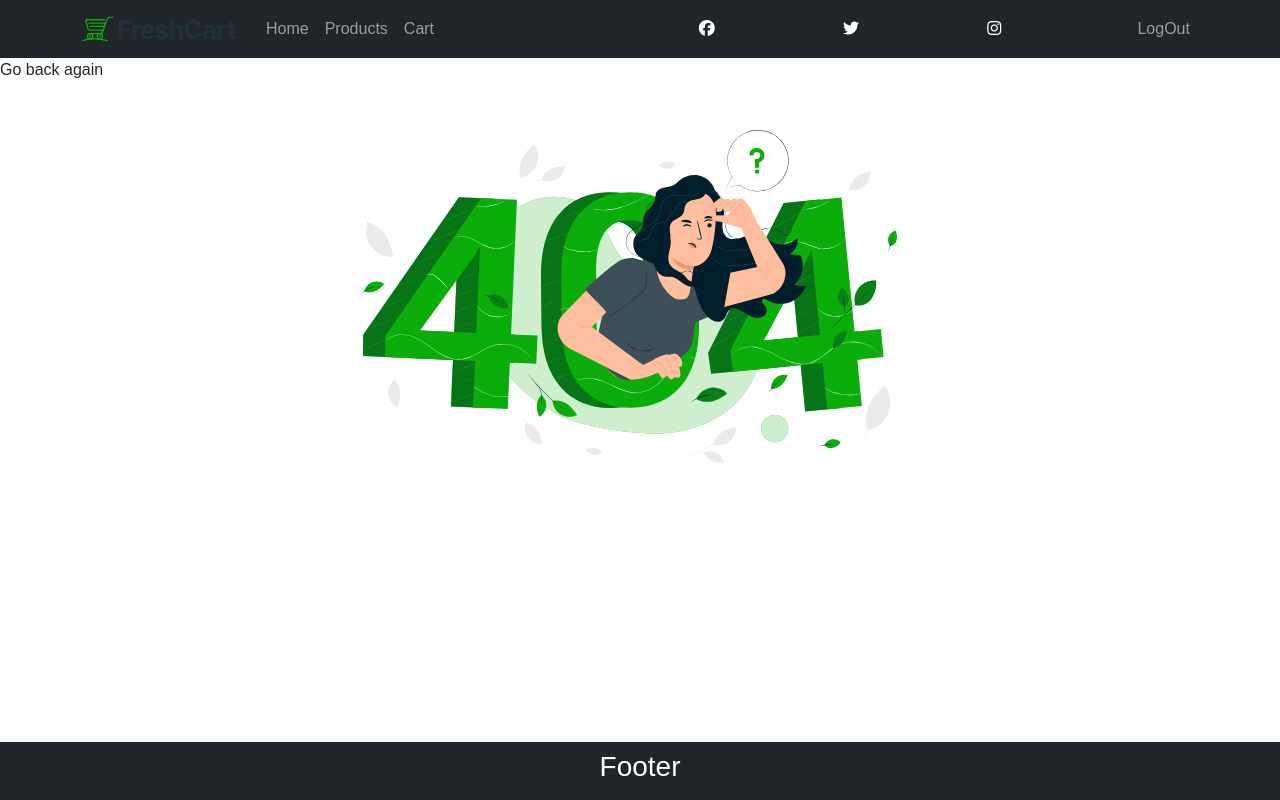
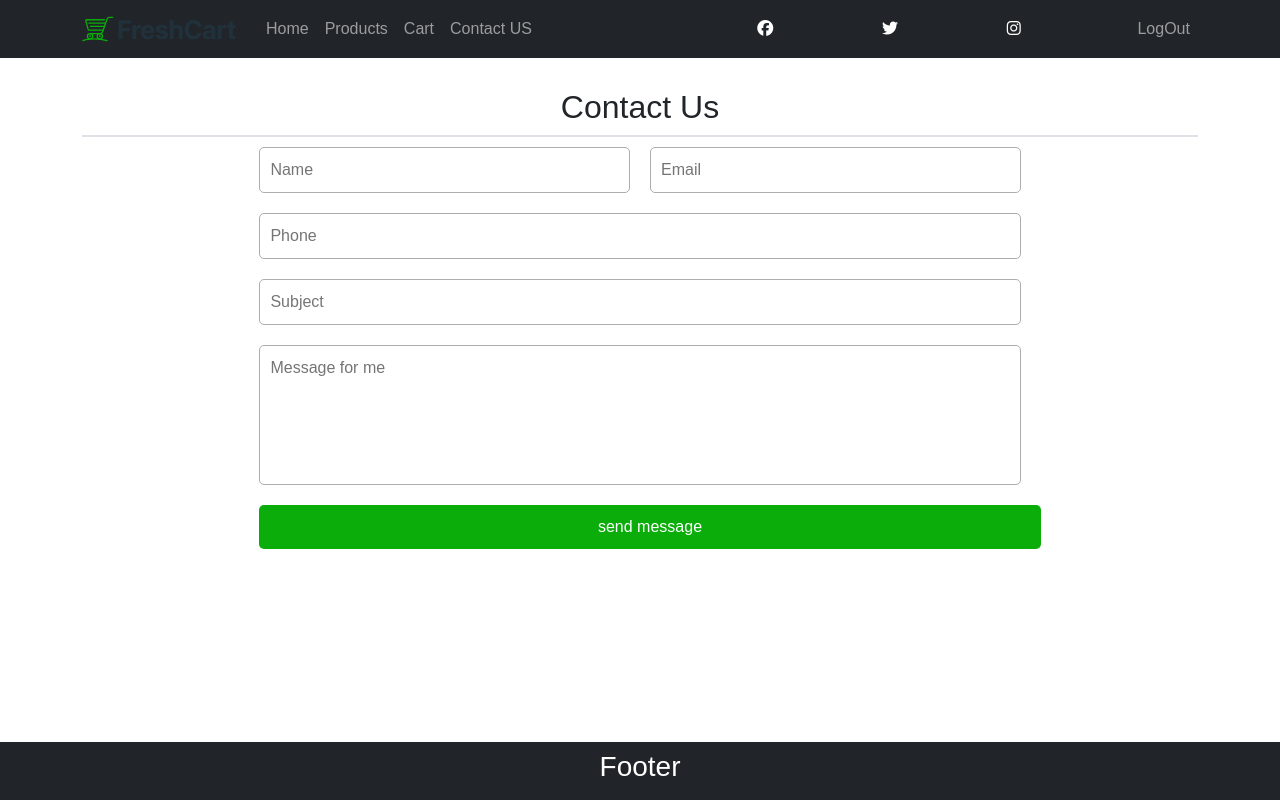
Before and after one commit to AmrEl-Qattan/ecommerce, a React (Create React App) app: page /contact in a window 1280 px wide. Built offline with nearby package versions, Linux system fonts and the light colour scheme; sample sign-in values are in the browser's storage; a web font is replaced by a local one.

Commit message:
add contact

```diff
--- a/package.json
+++ b/package.json
@@ -4,6 +4,7 @@
   "version": "0.1.0",
   "private": true,
   "dependencies": {
+    "@emailjs/browser": "^3.11.0",
     "@fortawesome/fontawesome-free": "^6.4.0",
     "@testing-library/jest-dom": "^5.16.5",
     "@testing-library/react": "^13.4.0",
--- a/src/App.js
+++ b/src/App.js
@@ -6,6 +6,7 @@ import Home from './Components/Home/Home'
 import Login from './Components/Login/Login'
 import Register from './Components/Register/Register'
 import Cart from './Components/Cart/Cart'
+import Contact from './Components/Contact/Contact'
 import Products from './Components/Products/Products'
 import ProductDetails from './Components/ProductDetails/ProductDetails'
 import NotFound from './Components/NotFound/NotFound'
@@ -49,6 +50,7 @@ const routes = createBrowserRouter ([
       {path:"cart", element : <ProtectedRoutes><Cart/></ProtectedRoutes>},
       {path:"productdetails/:id", element : <ProtectedRoutes><ProductDetails/></ProtectedRoutes>},
       {path:"products", element :<ProtectedRoutes><Products/></ProtectedRoutes> },
+      {path:"contact", element :<ProtectedRoutes><Contact/></ProtectedRoutes> },
       {path:"*", element : <NotFound/>},
     ],
   },
--- a/src/Components/Cart/Cart.jsx
+++ b/src/Components/Cart/Cart.jsx
@@ -7,7 +7,7 @@ import { CartContext } from '../../Context/CartContext'
 export default function Cart() {
   const [cartDetails, setCartDetails] = useState({})
 
-  let {getCart,updateCart} = useContext(CartContext)
+  let {getCart,updateCart,removeCartItem} = useContext(CartContext)
 
 
  async function getCartDetails(){
@@ -21,6 +21,12 @@ export default function Cart() {
  setCartDetails(res.data)
 
   }
+
+  async function deleteCartHandler(id){
+    let res =  await removeCartItem(id)
+    setCartDetails(res.data)
+
+     }
 
   useEffect (() => {
     getCartDetails()
@@ -40,6 +46,8 @@ export default function Cart() {
           <div>
           <h4>{product.product.title}</h4>
           <p className='text-main'>{product.price} EGP</p>
+          <button onClick={ ()=> deleteCartHandler(product.product._id)} className='btn text-danger'> <i className='fa fa-trash'></i> Remove</button>
+
           </div>
           <div className='d-flex align-items-center'>
             <button className='btn btn-cart bg-main text-white' onClick={() =>updateCartHandler(product.product._id,product.count+1) }>+</button>
--- /dev/null
+++ b/src/Components/Contact/Contact.jsx
@@ -0,0 +1,117 @@
+import React, { useRef } from 'react'
+import emailjs from '@emailjs/browser'
+import styles from './Contact.module.css'
+
+
+export default function Contact() {
+  const form = useRef();
+
+    const sendEmail = (e) => {
+      e.preventDefault();
+
+      emailjs.sendForm('service_xk19n3m', 'template_43c9mfa', form.current, 'BDCesUCrZJ4QlObj3')
+        .then((result) => {
+            console.log(result.text);
+        }, (error) => {
+            console.log(error.text);
+        });
+        e.target.reset()
+    };
+
+
+
+  return (
+    <>
+    {/* <section >
+      <div classNameName="container ">
+        <h2 classNameName='text-center'>Contact us </h2>
+        <form ref={form} onSubmit={sendEmail} classNameName='form-control '>
+          <input type="text" placeholder='Full Name' name='user_name' required/>
+          <br />
+          <br />
+          <input type="email" placeholder='Your Email' name='user_email' required/>
+          <br />
+          <br />
+          <input type="tel" placeholder='Your Phone' name='user_phone' required/>
+          <br />
+          <br />
+          <input type="text" placeholder='Subject' name='subject' required/>
+          <br />
+          <br />
+          <textarea name="message" id="" cols="30" rows="10" ></textarea>
+          <br />
+          <br />
+          <button type='sumbit' classNameName='btn btn-success'>Send Messgae</button>
+
+        </form>
+      </div>
+    </section> */}
+
+
+
+<div className="contact" id="contact">
+      <div className="container">
+        <div className="title">
+          <h2>Contact Us</h2>
+          <div className="border"></div>
+        </div>
+
+        <form ref={form} onSubmit={sendEmail} className="contact-area">
+          <div className="data-form">
+            <input
+              type="text"
+              name="user_name"
+              autoComplete="off"
+              placeholder="Name"
+              required
+            />
+          </div>
+
+          <div className="data-form">
+            <input
+              type="email"
+              name="user_email"
+              autoComplete="off"
+              placeholder="Email"
+              required
+            />
+          </div>
+          <div className="data-form">
+            <input
+              type="tel"
+              name="user_phone"
+              autoComplete="off"
+              placeholder="Phone"
+              required
+            />
+          </div>
+
+          <div className="data-form">
+            <input
+              type="text"
+              name="subject"
+              autoComplete="off"
+              placeholder="Subject"
+              required
+            />
+          </div>
+
+          <div className="data-form">
+            <textarea
+              name="message"
+              placeholder="Message for me"
+              autoComplete="off"
+              required
+            ></textarea>
+          </div>
+
+          <div className="clr"></div>
+
+          <button className='btn bg-main text-white w-100' type="submit">send message</button>
+        </form>
+      </div>
+    </div>
+    </>
+  )
+
+}
--- /dev/null
+++ b/src/Components/Contact/Contact.module.css
@@ -0,0 +1,7 @@
+/* .Contact {}
+
+textarea {
+  resize: none;
+}
+
+ */
--- a/src/Components/NavBar/NavBar.jsx
+++ b/src/Components/NavBar/NavBar.jsx
@@ -26,6 +26,9 @@ export default function NavBar({userData ,logOut}) {
         </li>
         <li className="nav-item">
           <Link className='nav-link' to='cart'>Cart</Link>
+        </li>
+        <li className="nav-item">
+          <Link className='nav-link' to='Contact'>Contact US</Link>
         </li>
 
       </ul>
--- a/src/Context/CartContext.js
+++ b/src/Context/CartContext.js
@@ -44,9 +44,22 @@ export default function CartContextProvider(props) {
          .catch(err => err)
      }
 
+     function removeCartItem(id){
+        return axios.delete(`https://route-ecommerce.onrender.com/api/v1/cart/${id}`,
+
+         {
+             headers,
+         }
+
+
+         ).then(res => res)
+         .catch(err => err)
+     }
+
+
 
     const [cart,setCart] = useState(0)
-    return <CartContext.Provider value={{cart, creatCart, getCart,updateCart}}>
+    return <CartContext.Provider value={{cart, creatCart, getCart,updateCart,removeCartItem}}>
         {props.children}
         </CartContext.Provider>
 }
--- a/src/index.css
+++ b/src/index.css
@@ -57,3 +57,54 @@ a , a:hover{
 {
     background-color: var(--light-color) !important;
 }
+
+
+.contact {
+    padding: 30px 0;
+ }
+
+ form.contact-area {
+    width: 70%;
+    margin: auto;
+ }
+ .contact .title{
+    text-align: center;
+ }
+
+
+ form.contact-area :is(input , textarea) {
+    display: block;
+    width: 100%;
+    padding: 10px;
+    border-radius: 5px;
+    border: 1px solid #adadad;
+ }
+
+ form.contact-area :is(input, textarea):focus {
+    outline: none;
+ }
+
+ form.contact-area textarea {
+    resize: none;
+    height: 140px;
+ }
+
+ form.contact-area .data-form {
+    float: left;
+    width: 100%;
+    padding: 10px;
+ }
+
+ form.contact-area .data-form:nth-child(-n + 2) {
+    width: 50%;
+ }
+
+ form.contact-area button {
+    margin: 10px;
+    padding: 10px 20px;
+    background-color: rgb(255, 48, 91);
+    color: #fff;
+    cursor: pointer;
+    border-radius: 5px;
+    border: unset;
+ }
```
Also changed, not shown: 1 other file (tests, documents, lock files or other folders).
